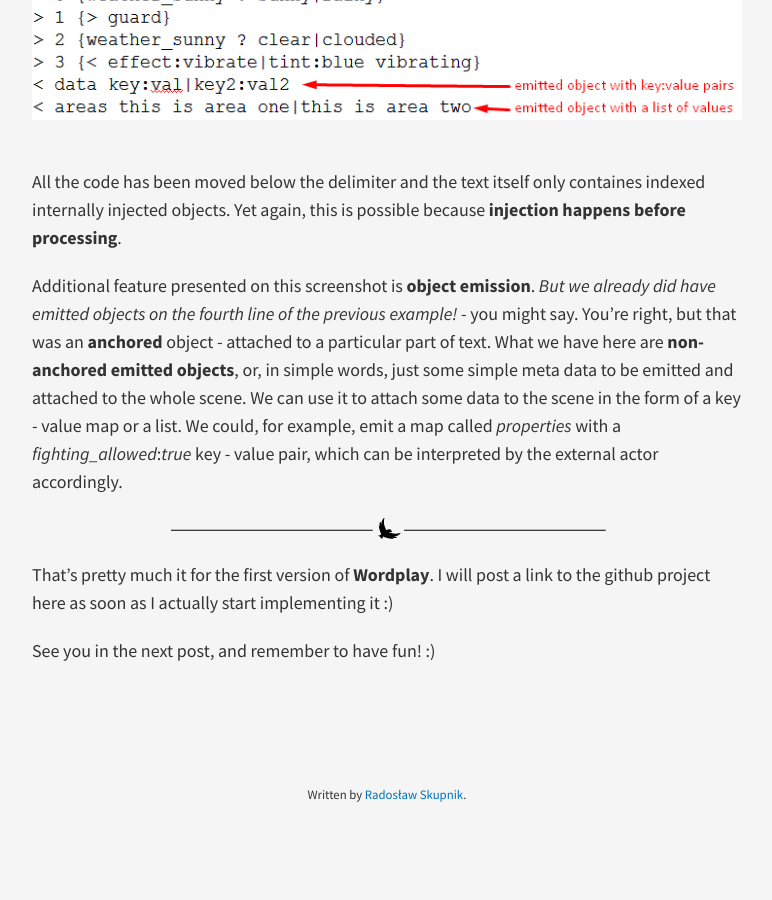
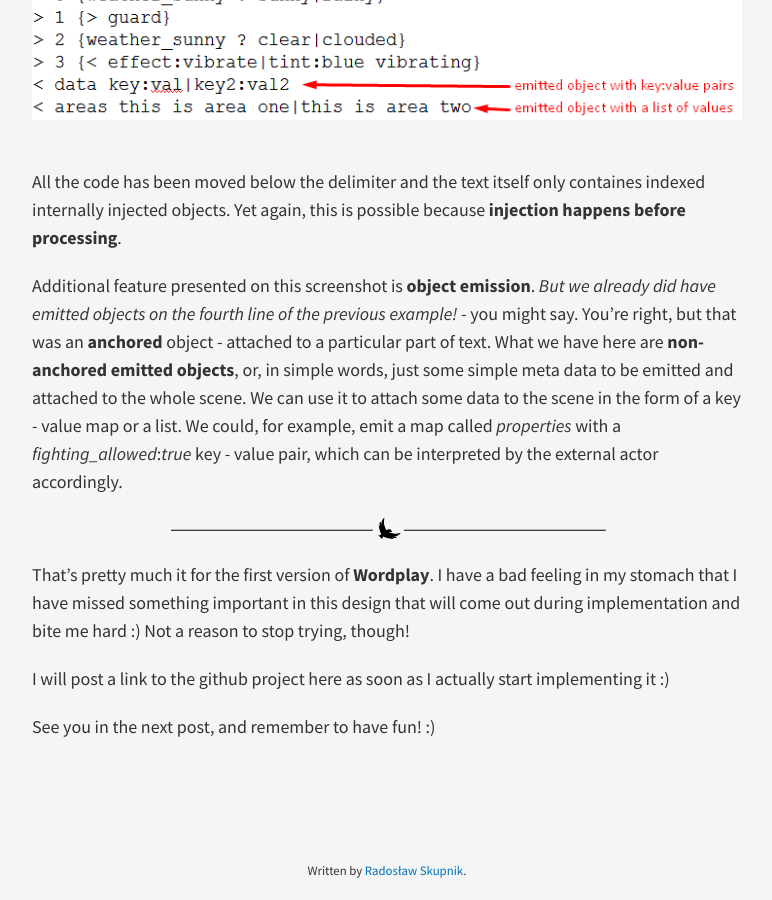
Before and after one commit to rskupnik/rskupnik.github.io, a Jekyll site: the page built from _posts/2017-05-02-wordplay-word-processing-engine.md, in a window 1280 px wide and 900 px high, scrolled down 2563 px. Shown: the whole window, without its empty margins (253-1025 px from the left). Built offline with Jekyll 4.4.1, drawn with Linux system fonts in a browser that asks for light colours; nearby versions of some CDN libraries; before the commit the page ends 3387 px from its top, so only the background shows below that.

Commit message:
Some additional text for the Wordplay post

```diff
--- a/_posts/2017-05-02-wordplay-word-processing-engine.md
+++ b/_posts/2017-05-02-wordplay-word-processing-engine.md
@@ -58,6 +58,8 @@ Additional feature presented on this screenshot is **object emission**. *But we
 
 ---
 
-That's pretty much it for the first version of **Wordplay**. I will post a link to the github project here as soon as I actually start implementing it :)
+That's pretty much it for the first version of **Wordplay**. I have a bad feeling in my stomach that I have missed something important in this design that will come out during implementation and bite me hard :) Not a reason to stop trying, though!
+
+I will post a link to the github project here as soon as I actually start implementing it :)
 
 See you in the next post, and remember to have fun! :)
```
